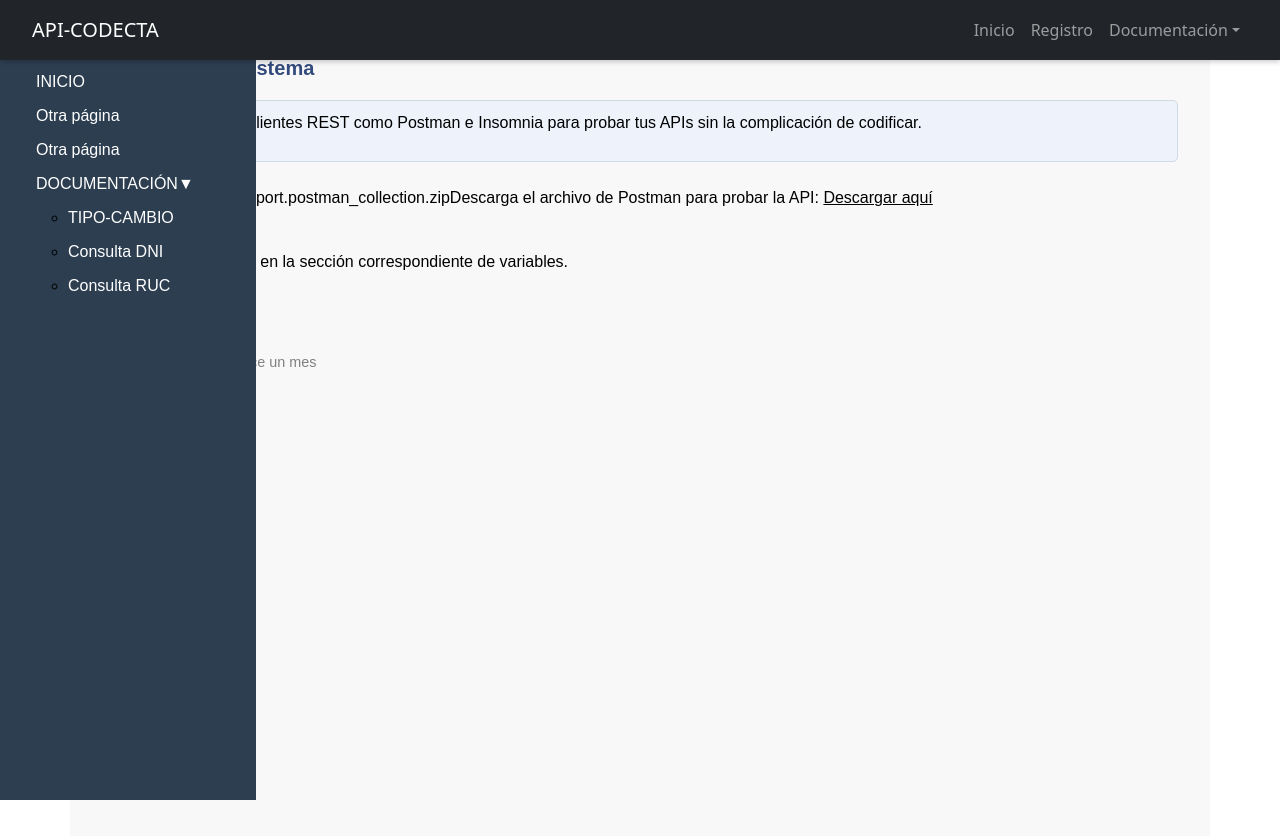
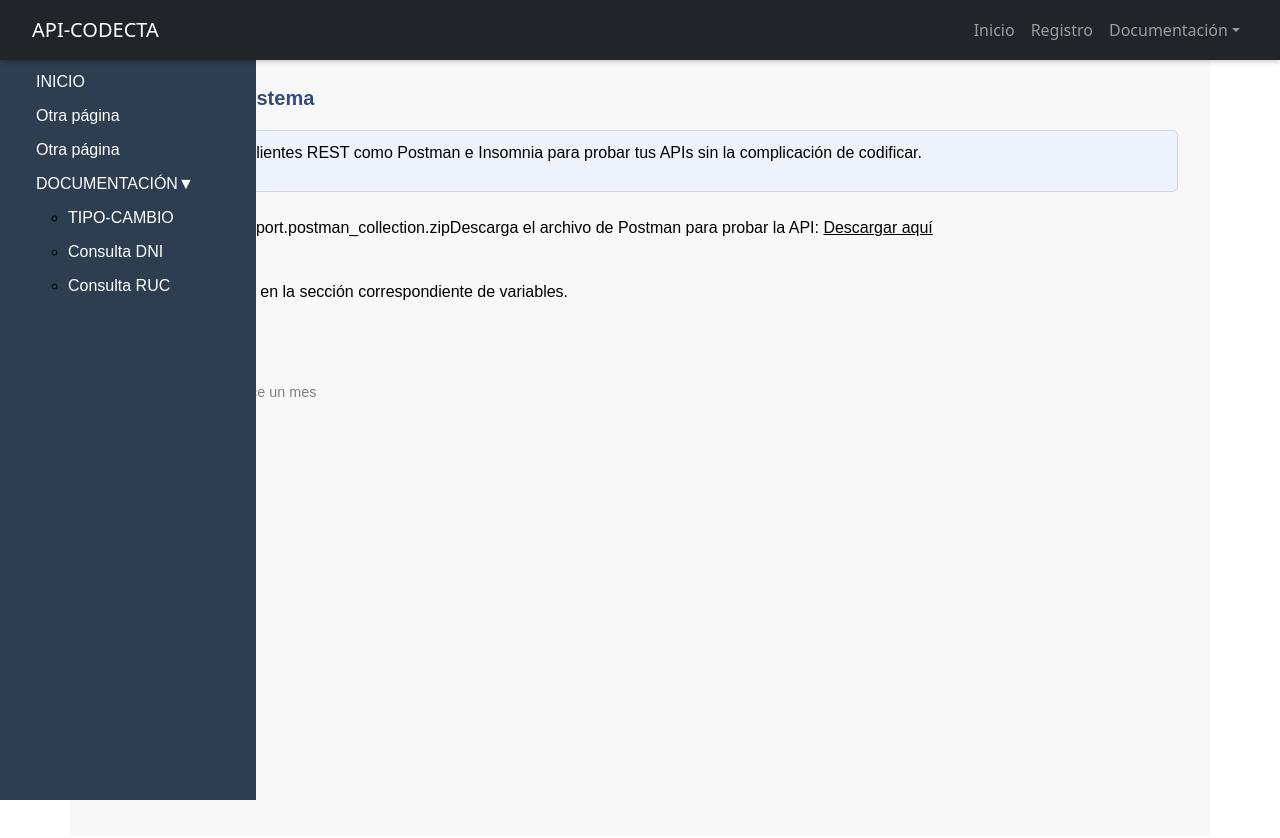
Before and after one commit to yfryxv/system-react, a React (Create React App) app: page / in a window 1280 px wide. Shown: the top 838 px of the page. Built offline with nearby package versions, Linux system fonts and the light colour scheme.

Commit message:
padding bienvenida

```diff
--- a/src/styles/Inicio.css
+++ b/src/styles/Inicio.css
@@ -7,6 +7,9 @@
     color: #333;
   }
 
+  main.content {
+    margin-top: 30px;
+  }
   /* Sidebar */
   .sidebar {
     background-color: #334a7d;
--- a/src/styles/Registro.css
+++ b/src/styles/Registro.css
@@ -1,13 +1,10 @@
-.app-container {
+div.app-container {
   display: flex;
   justify-content: center;
   align-items: center;
   min-height: 100vh;
   background-color: #ffffff; /* Fondo blanco */
   padding: 1rem;
-}
-div.content {
-  margin: 0;
 }
 .auth-form {
   width: 100%;
```
